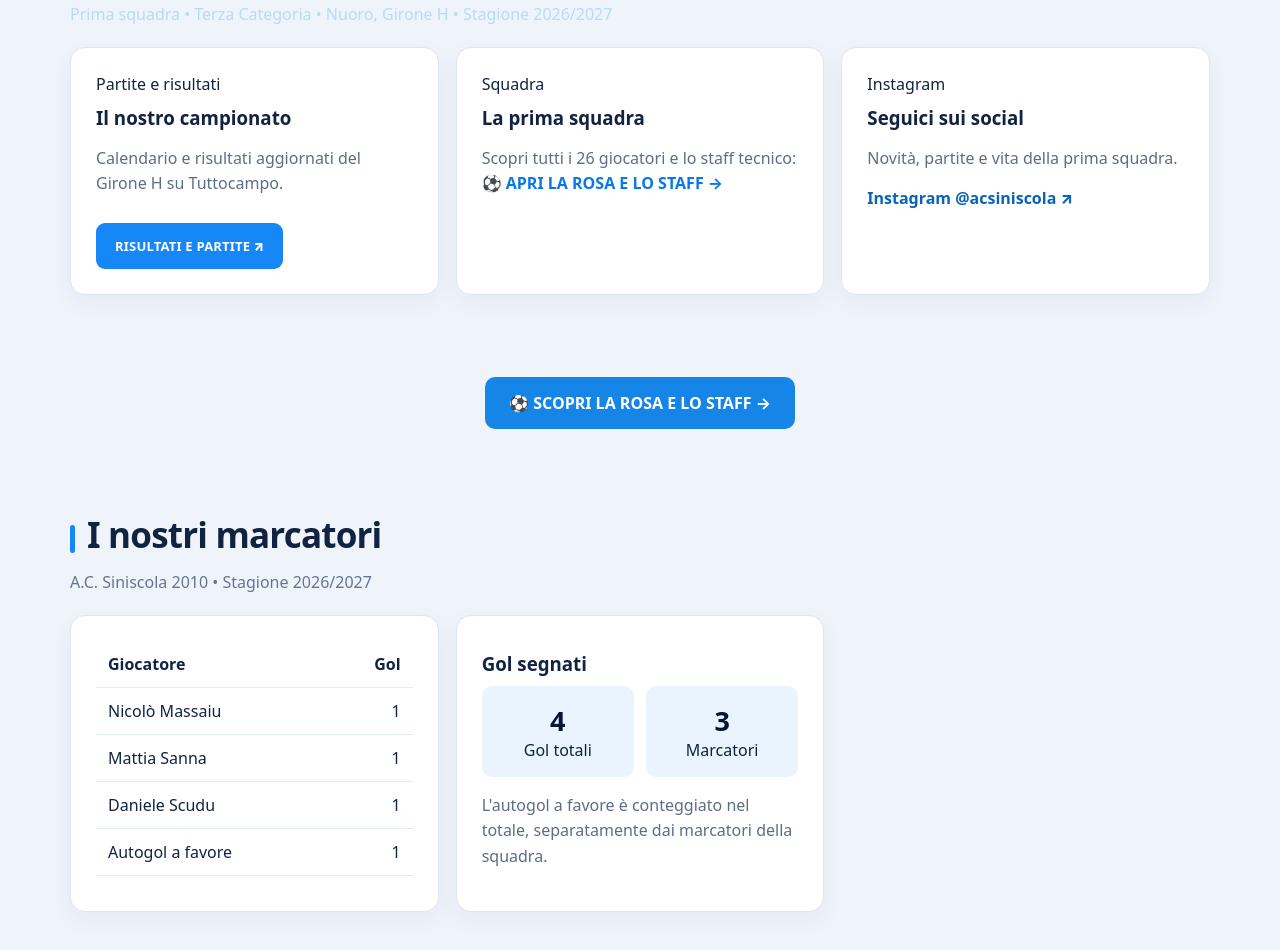
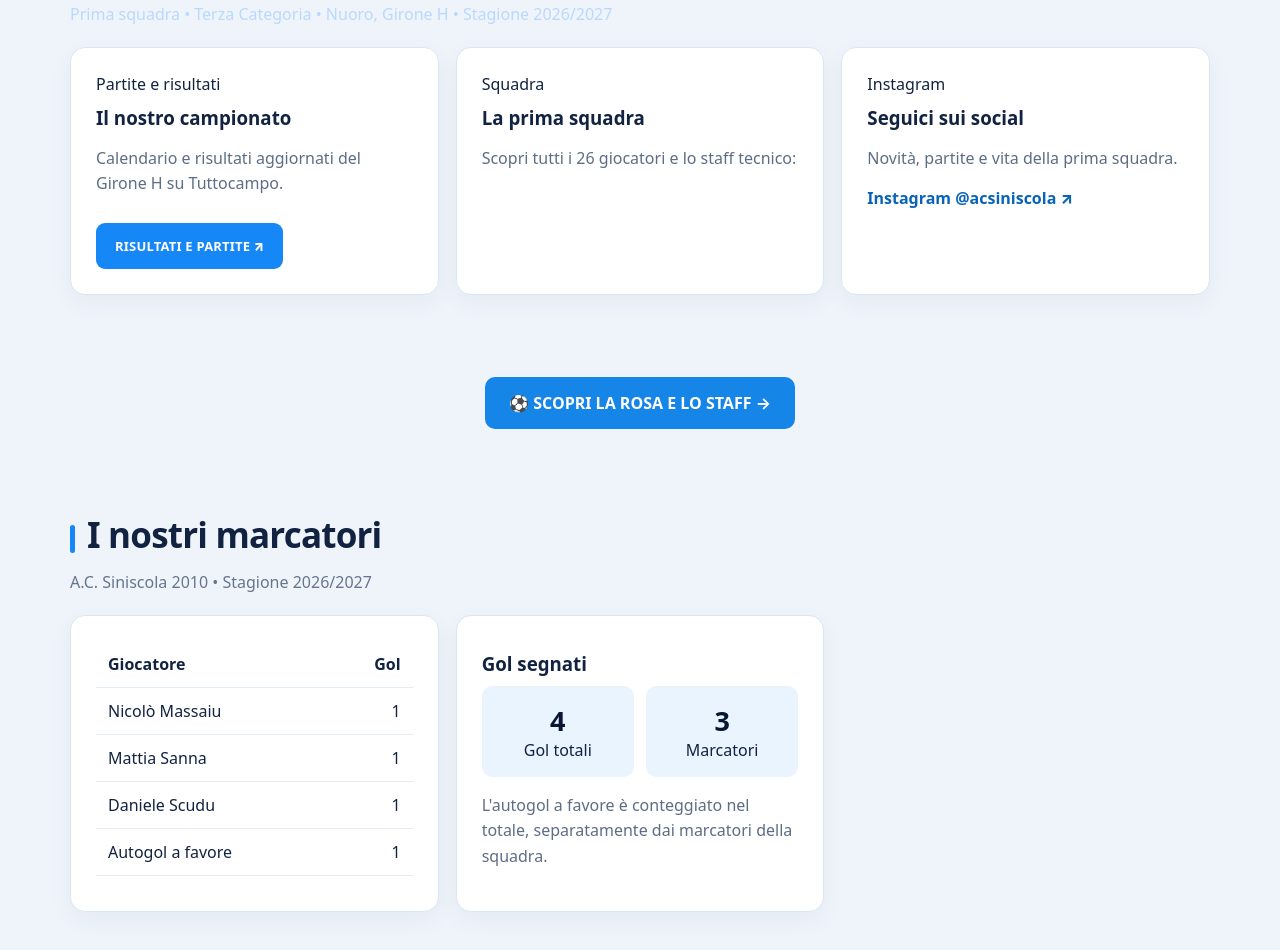
Before and after one commit to SINISCOLA-web/ac-siniscola-2010, a plain HTML site: page index.html in a window 1280 px wide. Shown: the part 1753-2703 px from the top of the page. Drawn offline with Linux system fonts and the light colour scheme.

Commit message:
Update index.html

```diff
--- a/index.html
+++ b/index.html
@@ -14,7 +14,7 @@ nav{align-items:center}nav a{white-space:nowrap}.hero-inner{padding-bottom:55px}
 
 
 <section class="container" id="storia"><h2 class="section-title">La nostra storia</h2><div class="card"><span class="pill">A.C. SINISCOLA 2010</span><h3>Passione, calcio e identità</h3><p class="muted">CONTENUTI IN ARRIVO</p></div></section>
-<section class="stripe" id="dilettanti"><div class="container"><h2 class="section-title">Dilettanti</h2><p class="section-note" style="color:#b8d8ff">Prima squadra • Terza Categoria • Nuoro, Girone H • Stagione 2026/2027</p><div class="cards"><article class="card"><span class="pill">Partite e risultati</span><h3>Il nostro campionato</h3><p class="muted">Calendario e risultati aggiornati del Girone H su Tuttocampo.</p><a class="btn" href="https://www.tuttocampo.it/Sardegna/TerzaCategoria/GironeHNuoro/Risultati" rel="noopener noreferrer" target="_blank">RISULTATI E PARTITE ↗</a></article><article class="card"><span class="pill">Squadra</span><h3>La prima squadra</h3><p class="muted">Scopri tutti i 26 giocatori e lo staff tecnico: <a href="rosa.html" style="color:#0877e8;font-weight:bold">⚽ APRI LA ROSA E LO STAFF →</a></p></article><article class="card"><span class="pill">Instagram</span><h3>Seguici sui social</h3><p class="muted">Novità, partite e vita della prima squadra.</p><a class="instagram-link" href="https://www.instagram.com/acsiniscola/" rel="noopener noreferrer" target="_blank">Instagram @acsiniscola ↗</a></article></div></div></section>
+<section class="stripe" id="dilettanti"><div class="container"><h2 class="section-title">Dilettanti</h2><p class="section-note" style="color:#b8d8ff">Prima squadra • Terza Categoria • Nuoro, Girone H • Stagione 2026/2027</p><div class="cards"><article class="card"><span class="pill">Partite e risultati</span><h3>Il nostro campionato</h3><p class="muted">Calendario e risultati aggiornati del Girone H su Tuttocampo.</p><a class="btn" href="https://www.tuttocampo.it/Sardegna/TerzaCategoria/GironeHNuoro/Risultati" rel="noopener noreferrer" target="_blank">RISULTATI E PARTITE ↗</a></article><article class="card"><span class="pill">Squadra</span><h3>La prima squadra</h3><p class="muted">Scopri tutti i 26 giocatori e lo staff tecnico: </p></article><article class="card"><span class="pill">Instagram</span><h3>Seguici sui social</h3><p class="muted">Novità, partite e vita della prima squadra.</p><a class="instagram-link" href="https://www.instagram.com/acsiniscola/" rel="noopener noreferrer" target="_blank">Instagram @acsiniscola ↗</a></article></div></div></section>
 <p style="text-align:center;margin:24px 0"><a href="rosa.html" style="display:inline-block;background:#1685e8;color:white;padding:15px 24px;border-radius:10px;text-decoration:none;font-weight:bold">⚽ SCOPRI LA ROSA E LO STAFF →</a></p>
 <section class="container" id="marcatori"><h2 class="section-title">I nostri marcatori</h2><p class="section-note">A.C. Siniscola 2010 • Stagione 2026/2027</p><div class="cards"><article class="card wide"><table class="goal-table"><thead><tr><th>Giocatore</th><th>Gol</th></tr></thead><tbody><tr><td>Nicolò Massaiu</td><td>1</td></tr><tr><td>Mattia Sanna</td><td>1</td></tr><tr><td>Daniele Scudu</td><td>1</td></tr><tr><td>Autogol a favore</td><td>1</td></tr></tbody></table></article><article class="card"><h3>Gol segnati</h3><div class="stats"><div class="stat"><strong>4</strong><div>Gol totali</div></div><div class="stat"><strong>3</strong><div>Marcatori</div></div></div><p class="muted">L'autogol a favore è conteggiato nel totale, separatamente dai marcatori della squadra.</p></article></div></section>
 <section class="container" id="fotopartite"><h2 class="section-title">Foto delle partite</h2><div class="card"><h3>La galleria fotografica</h3><p class="muted">40 fotografie dal campo: azioni di gioco, emozioni e momenti della squadra.</p><a class="btn" href="galleria.html">APRI LA GALLERIA →</a></div></section>
```
